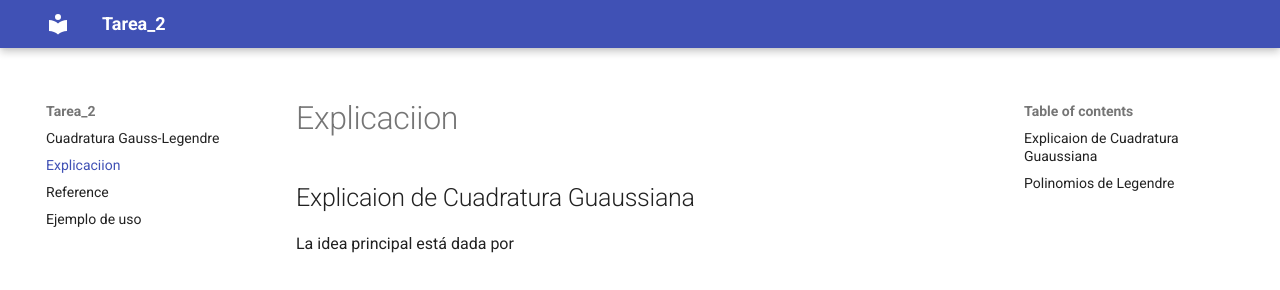
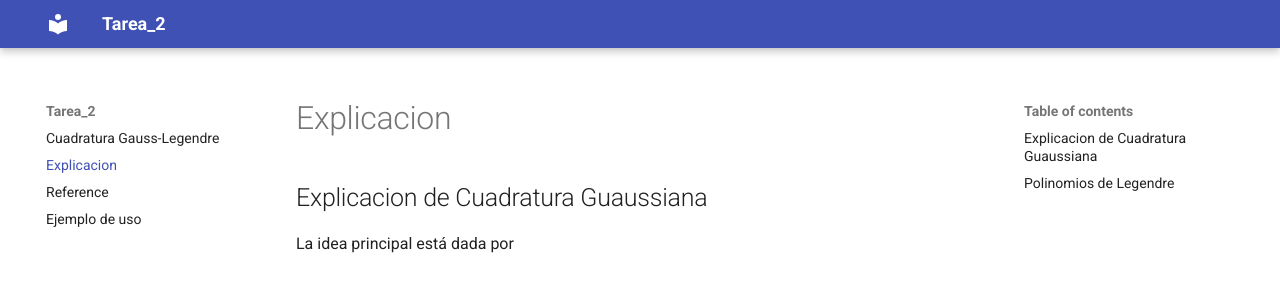
Before and after one commit to Argom23/Tarea_2_Computacional, an MkDocs documentation site: the page built from docs/explanation.md, in a window 1280 px wide and 900 px high. Shown: the top 290 px of the window. Built offline with MkDocs 1.6.1 and Material for MkDocs 9.7.7, drawn with Linux system fonts in a browser that asks for light colours.

Commit message:
typo correction

```diff
--- a/docs/explanation.md
+++ b/docs/explanation.md
@@ -1,5 +1,5 @@
-# Explicaciion
-## Explicaion de Cuadratura Guaussiana
+# Explicacion
+## Explicacion de Cuadratura Guaussiana
 La idea principal está dada por
 
 \begin{align}
```
